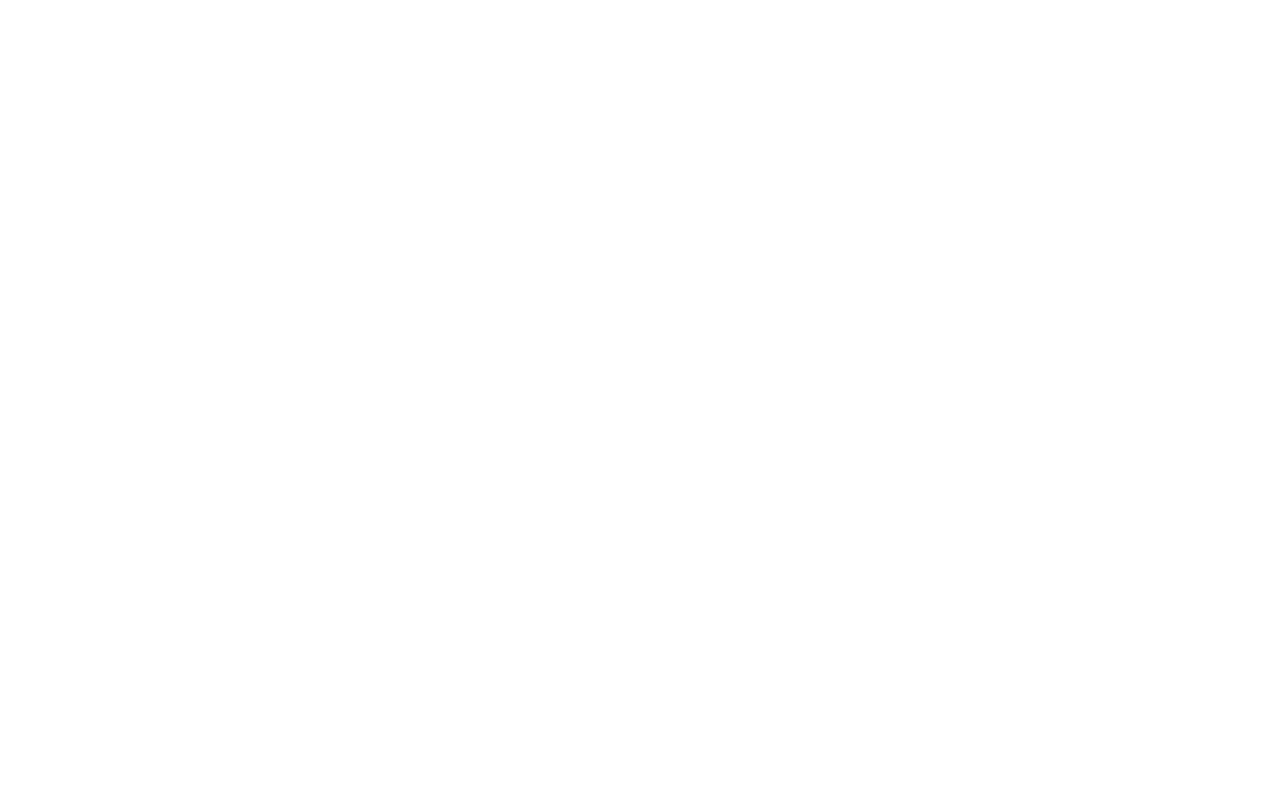
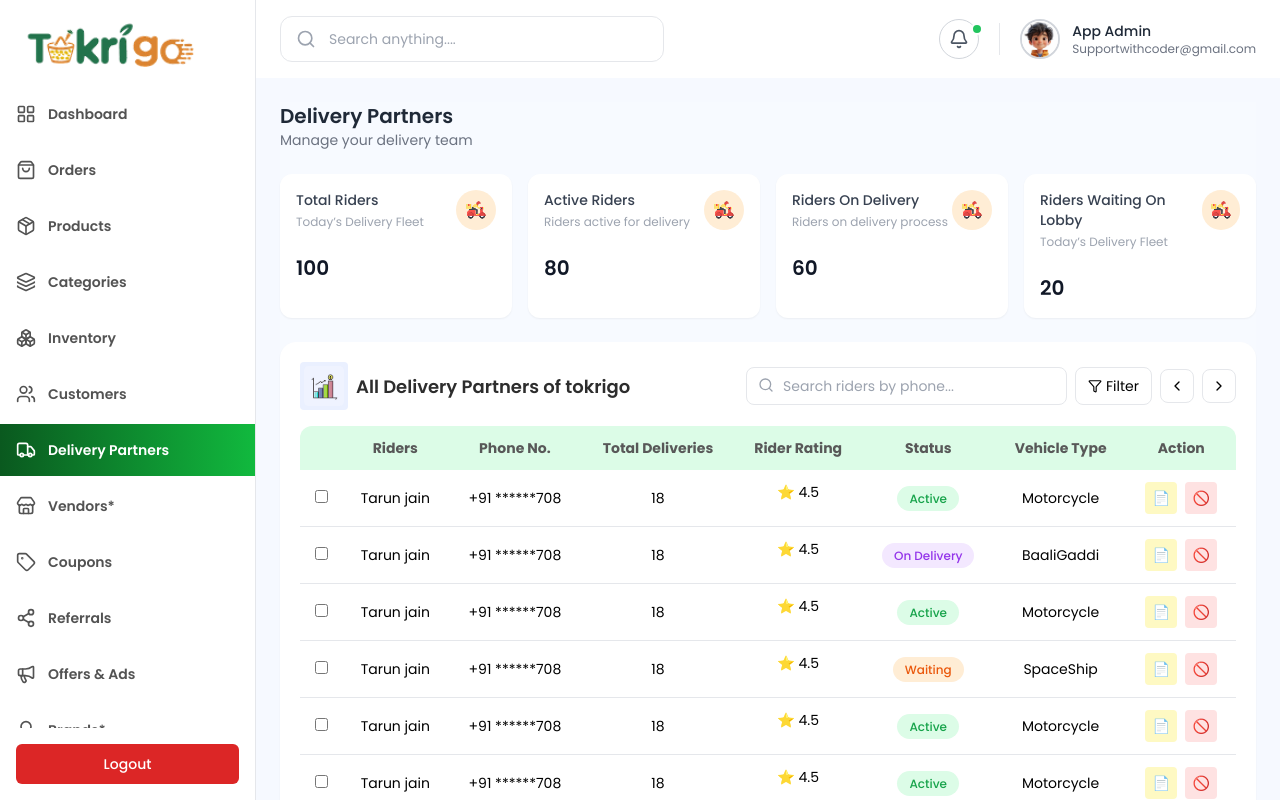
Before and after one commit to Roshani-sahu/Tokrigo-Admin, a React (Vite) app in the folder frontend/: page /delivery-partners in a window 1280 px wide. Before the commit this address had no page. Built offline with nearby package versions, Linux system fonts and the light colour scheme.

Commit message:
delivery partner

```diff
--- a/frontend/src/App.tsx
+++ b/frontend/src/App.tsx
@@ -4,6 +4,7 @@
 import Products from './pages/Products'
 import Orders from './pages/Orders'
 import CustomerManagement from './pages/CustomerManagement'
+import DeliveryPartnersPage from './pages/DeliveryPartnersPage'
 const App = () => {
   return (
     <Routes>
@@ -12,6 +13,7 @@
       <Route path='/products' element={<Products />} />
       <Route path='/orders' element={<Orders />} />
       <Route path='/customers' element={<CustomerManagement />} />
+      <Route path='/delivery-partners' element={<DeliveryPartnersPage />} />
     </Routes>
   )
 }
--- /dev/null
+++ b/frontend/src/components/deliveryComp/DeliveryPartnersTable.tsx
@@ -0,0 +1,167 @@
+import React from "react";
+import { Search, Filter, ChevronLeft, ChevronRight } from "lucide-react";
+
+
+type Rider = {
+  name: string;
+  phone: string;
+  deliveries: number;
+  rating: number;
+  status: "Active" | "On Delivery" | "Waiting" | "InActive";
+  vehicle: string;
+};
+
+const riders: Rider[] = Array.from({ length: 9 }).map((_, i) => ({
+  name: "Tarun jain",
+  phone: "+91 ******708",
+  deliveries: 18,
+  rating: 4.5,
+  status:
+    i === 1 ? "On Delivery" :
+    i === 3 ? "Waiting" :
+    i === 6 ? "InActive" :
+    "Active",
+  vehicle:
+    i === 1 ? "BaaliGaddi" :
+    i === 3 ? "SpaceShip" :
+    i === 6 ? "Rail Gaddi" :
+    "Motorcycle",
+}));
+
+const statusStyle = (status: Rider["status"]) => {
+  switch (status) {
+    case "Active":
+      return "bg-green-100 text-green-600";
+    case "On Delivery":
+      return "bg-purple-100 text-purple-600";
+    case "Waiting":
+      return "bg-orange-100 text-orange-600";
+    case "InActive":
+      return "bg-red-100 text-red-600";
+  }
+};
+
+const DeliveryPartnersTable: React.FC = () => {
+  return (
+    <>
+     <div className="bg-white rounded-2xl shadow-sm p-4 md:p-5">
+        <div className="flex flex-col md:flex-row md:justify-between md:items-center gap-4 mb-4">
+          <div className='flex items-center gap-2'>
+          <div className='w-12 h-12 rounded bg-[#EAF0FF] flex items-center justify-center flex-shrink-0'>
+            <img
+              src='/icons/GraphIcon.png'
+              alt='Graph'
+              className='w-8 md:w-12 h-6 md:h-10 object-contain'
+            />
+          </div>
+          <h2 className='text-[16px] md:text-[18px] font-semibold text-[#2D2D2D] whitespace-nowrap'>
+           All Delivery Partners of tokrigo
+          </h2>
+        </div>
+
+          <div className="flex flex-wrap gap-2 items-center">
+            <div className="relative">
+              <Search className="absolute left-3 top-2.5 w-4 h-4 text-gray-400" />
+              <input
+                placeholder="Search riders by phone..."
+                className="pl-9 pr-3 py-2 text-sm border rounded-lg"
+              />
+            </div>
+
+            <button className="flex items-center gap-1 px-3 py-2 border rounded-lg text-sm">
+              <Filter size={14} /> Filter
+            </button>
+
+            <button className="border p-2 rounded-lg">
+              <ChevronLeft size={16} />
+            </button>
+            <button className="border p-2 rounded-lg">
+              <ChevronRight size={16} />
+            </button>
+          </div>
+        </div>
+
+        {/* Table */}
+       {/* ================= DESKTOP TABLE ================= */}
+      <div className="hidden  rounded-xl md:block overflow-x-auto">
+        <table className="w-full  text-sm">
+          <thead>
+            <tr className="bg-green-100 text-heading">
+              <th className="p-3  text-left">
+                {/* <input type="checkbox" /> */}
+                </th>
+              <th className="p-3 text-center">Riders</th>
+              <th className="p-3 text-center">Phone No.</th>
+              <th className="p-3 text-center">Total Deliveries</th>
+              <th className="p-3 text-center">Rider Rating</th>
+              <th className="p-3 text-center">Status</th>
+              <th className="p-3 text-center">Vehicle Type</th>
+              <th className="p-3 text-center">Action</th>
+            </tr>
+          </thead>
+
+          <tbody>
+            {riders.map((r, i) => (
+              <tr key={i} className="border-b hover:bg-gray-50">
+                <td className="p-3 text-center"><input type="checkbox" /></td>
+                <td className="p-3 text-center">{r.name}</td>
+                <td className="p-3 text-center">{r.phone}</td>
+                <td className="p-3 text-center">{r.deliveries}</td>
+                <td className="p-3 flex items-center justify-center gap-1">
+                  ⭐ {r.rating}
+                </td>
+                <td className="p-3 text-center">
+                  <span className={`px-3 py-1 rounded-full text-xs font-medium ${statusStyle(r.status)}`}>
+                    {r.status}
+                  </span>
+                </td>
+                <td className="p-3 text-center">{r.vehicle}</td>
+                <td className="p-3">
+                  <div className="flex justify-center gap-2">
+                    <button className="w-8 h-8 bg-yellow-100 rounded">📄</button>
+                    <button className={`w-8 h-8 rounded ${r.status === "InActive" ? "bg-green-100" : "bg-red-100"}`}>
+                      {r.status === "InActive" ? "✅" : "🚫"}
+                    </button>
+                  </div>
+                </td>
+              </tr>
+            ))}
+          </tbody>
+        </table>
+      </div>
+
+      {/* ================= MOBILE CARDS ================= */}
+      <div className="md:hidden space-y-4">
+        {riders.map((r, i) => (
+          <div key={i} className="border rounded-xl p-4 shadow-sm space-y-2 text-sm">
+            <div className="flex justify-between items-center">
+              <p className="font-semibold">{r.name}</p>
+              <span className={`px-3 py-1 rounded-full text-xs ${statusStyle(r.status)}`}>
+                {r.status}
+              </span>
+            </div>
+
+            <p className="text-gray-500">{r.phone}</p>
+
+            <div className="grid grid-cols-2 gap-2 text-gray-600">
+              <p>Deliveries: {r.deliveries}</p>
+              <p>Rating: ⭐ {r.rating}</p>
+              <p>Vehicle: {r.vehicle}</p>
+            </div>
+
+            <div className="flex gap-2 pt-2">
+              <button className="flex-1 py-2 bg-yellow-100 rounded">View</button>
+              <button className={`flex-1 py-2 rounded ${r.status === "InActive" ? "bg-green-100" : "bg-red-100"}`}>
+                {r.status === "InActive" ? "Activate" : "Block"}
+              </button>
+            </div>
+          </div>
+        ))}
+      </div>
+      </div>
+
+    </>
+  );
+};
+
+export default DeliveryPartnersTable;
--- /dev/null
+++ b/frontend/src/pages/DeliveryPartnersPage.tsx
@@ -0,0 +1,81 @@
+import React from "react";
+import DeliveryPartnersTable from "../components/deliveryComp/DeliveryPartnersTable";
+import DashboardLayout from "../layouts/DashboardLayout";
+
+const stats = [
+  {
+    title: "Total Riders",
+    subtitle: "Today’s Delivery Fleet",
+    value: 100,
+  },
+  {
+    title: "Active Riders",
+    subtitle: "Riders active for delivery",
+    value: 80,
+  },
+  {
+    title: "Riders On Delivery",
+    subtitle: "Riders on delivery process",
+    value: 60,
+  },
+  {
+    title: "Riders Waiting On Lobby",
+    subtitle: "Today’s Delivery Fleet",
+    value: 20,
+  },
+];
+
+
+const DeliveryPartnersPage: React.FC = () => {
+  return (
+    <DashboardLayout>
+    <div className=" bg-[#f7faff] min-h-screen">
+
+      {/* Page Header */}
+      <div className="mb-6">
+        <h1 className="text-xl font-semibold text-gray-800">Delivery Partners</h1>
+        <p className="text-sm text-gray-500">Manage your delivery team</p>
+      </div>
+
+      {/* Stats */}
+     <div className="grid grid-cols-2 md:grid-cols-4 gap-4 mb-6">
+  {stats.map((s) => (
+    <div
+      key={s.title}
+      className="bg-white rounded-xl shadow-sm p-4 flex justify-between items-start"
+    >
+      {/* Left content */}
+      <div className="space-y-1">
+        <p className="text-sm font-medium text-gray-700">
+          {s.title}
+        </p>
+        <p className="text-xs text-gray-400">
+          {s.subtitle}
+        </p>
+        <p className="text-xl font-semibold pt-5 text-gray-900">
+          {s.value}
+        </p>
+      </div>
+
+      {/* Top-right image */}
+      <div className="w-10 h-10 flex items-center justify-center rounded-full bg-orange-100">
+        <img
+          src="/icons/rider.png"
+          alt={s.title}
+          className="w-5 h-5 object-contain"
+        />
+      </div>
+    </div>
+  ))}
+</div>
+
+
+      {/* Table Card */}
+      <DeliveryPartnersTable />
+
+    </div>
+    </DashboardLayout>
+  );
+};
+
+export default DeliveryPartnersPage;
```
Also changed, not shown: frontend/public/icons/rider.png (added).
